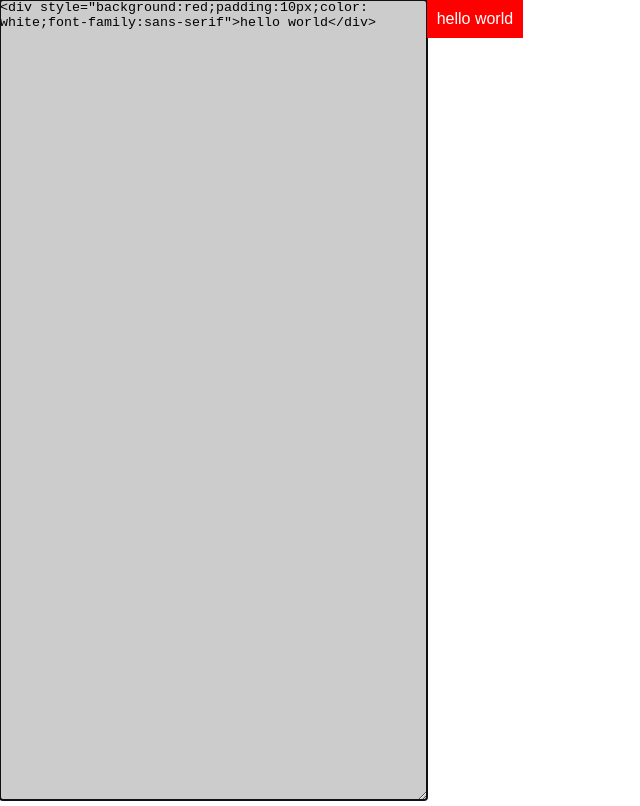
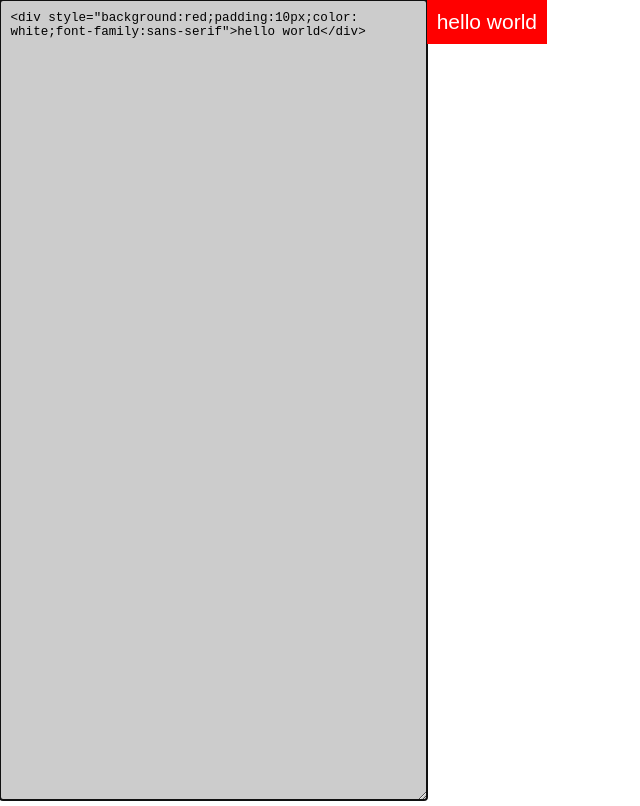
Before and after one commit to dumbservices/editor, a website: page index.html in a window 1280 px wide. Shown: the whole page, without its empty margins (0-640 px from the left). Drawn offline with Linux system fonts and the light colour scheme.

Commit message:
add font sizing + make layout fixes

```diff
--- a/style.css
+++ b/style.css
@@ -1,3 +1,8 @@
+:root {
+  font-size: 21px;
+}
+
+
 html,
 body,
 main,
@@ -6,6 +11,7 @@ textarea {
   padding: 0;
   border: 0;
   margin: 0;
+  box-sizing: border-box;
 }
 
 main {
@@ -24,4 +30,6 @@ main div.viewport {
 textarea {
   width: 100%;
   background-color: #ccc;
+  font-size: .6rem;
+  padding: .5rem;
 }
```
